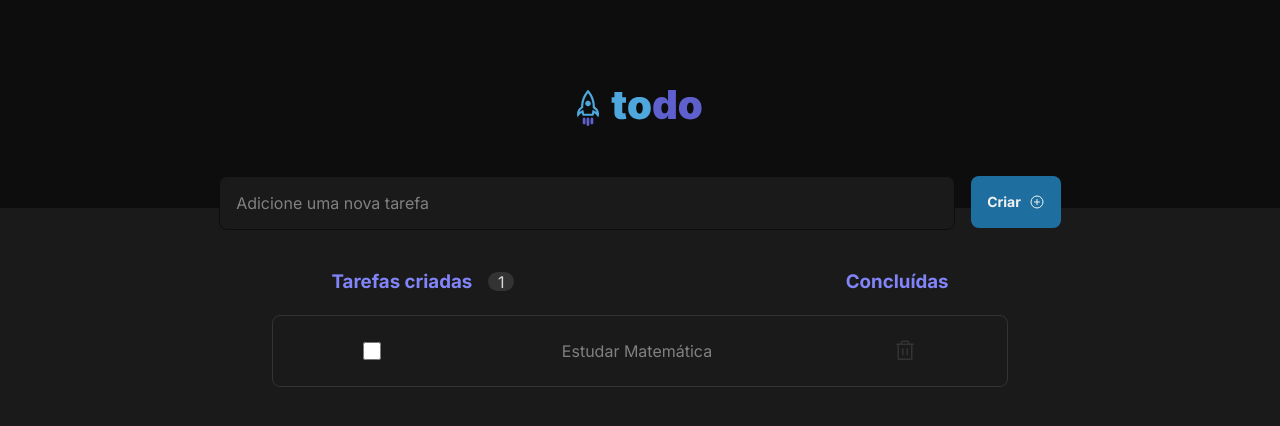
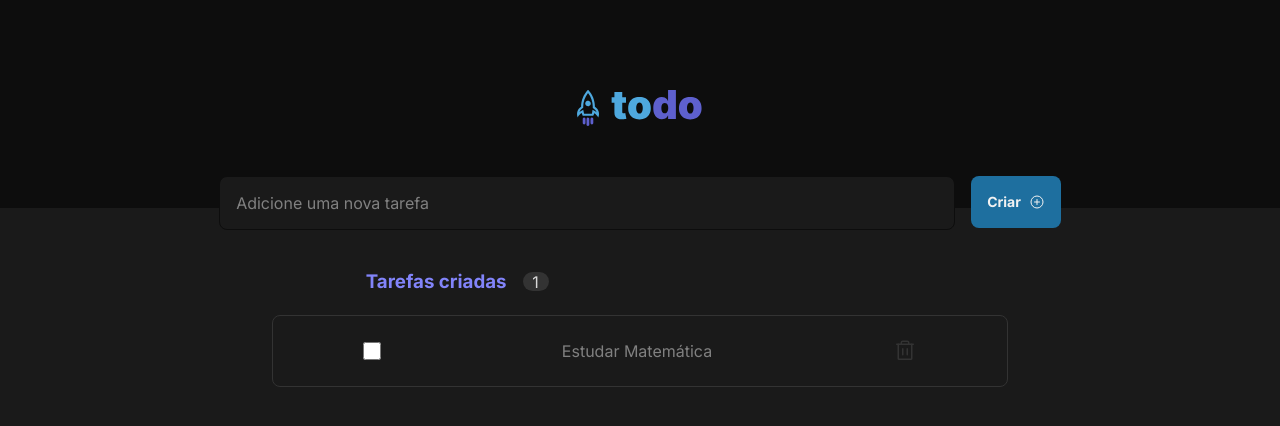
Before and after one commit to souzalipe/Todoo-Rocket, a React (Vite) app in the folder Todoo-Rocket/: page / in a window 1280 px wide. Shown: the top 426 px of the page. Built offline with nearby package versions, Linux system fonts and the light colour scheme.

Commit message:
feat: adiciona contagem de tarefas no componente Post e ajusta estado no componente Task

```diff
--- a/Todoo-Rocket/src/components/Post.jsx
+++ b/Todoo-Rocket/src/components/Post.jsx
@@ -7,7 +7,7 @@ import style from "../styles/Post.module.css";
 import styles from "../styles/Input.module.css";
 
 
-export function Post({ id , value }) {
+export function Post({ id , taskCount}) {
 
   const [tasks, setTaks] = useState(["Estudar Matemática"]);
 
@@ -73,7 +73,10 @@ export function Post({ id , value }) {
           </div>
 
           <div className={style.completedTaskContainer}>
-            <h3>Concluídas</h3>
+            {/* <h3>Concluídas</h3>
+            <div className={style.taskCounter}>
+             {`${tasks.length} de ${taskCount}`}
+            </div> */}
           </div>
         </div>
       </header>
--- a/Todoo-Rocket/src/components/Task.jsx
+++ b/Todoo-Rocket/src/components/Task.jsx
@@ -3,9 +3,10 @@ import style from "../styles/task.module.css";
 
 import { Trash } from "phosphor-react";
 
-export function Task({ content, completed, onDeleteTask }) {
+export function Task({ content, onDeleteTask }) {
 
   const [isChecked, setIsChecked ] = useState(false)
+  const [taskCount, setTaskCount] = useState([])
 
   function handleDeleteTask() {
     onDeleteTask(content);
@@ -13,6 +14,10 @@ export function Task({ content, completed, onDeleteTask }) {
 
   function handleOnChange() {
     setIsChecked(!isChecked)
+    if(!isChecked === false) {
+      taskCount.push(taskCount.length)
+    }
+    setTaskCount([taskCount])
   }
 
 
--- a/Todoo-Rocket/src/styles/Post.module.css
+++ b/Todoo-Rocket/src/styles/Post.module.css
@@ -24,6 +24,7 @@
 }
 
 .completedTaskContainer {
+  display: flex;
   gap: 1rem;
   color: var(--purple);
 }
```
